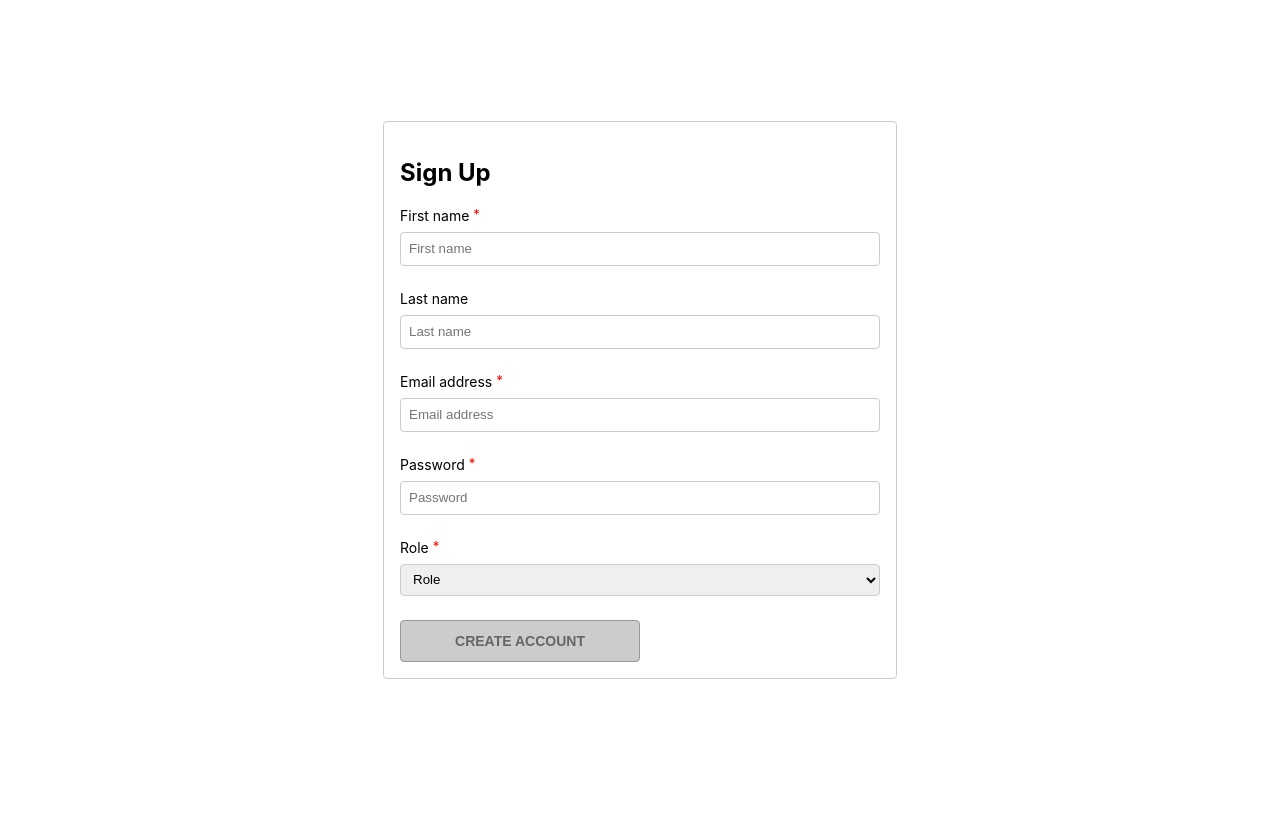
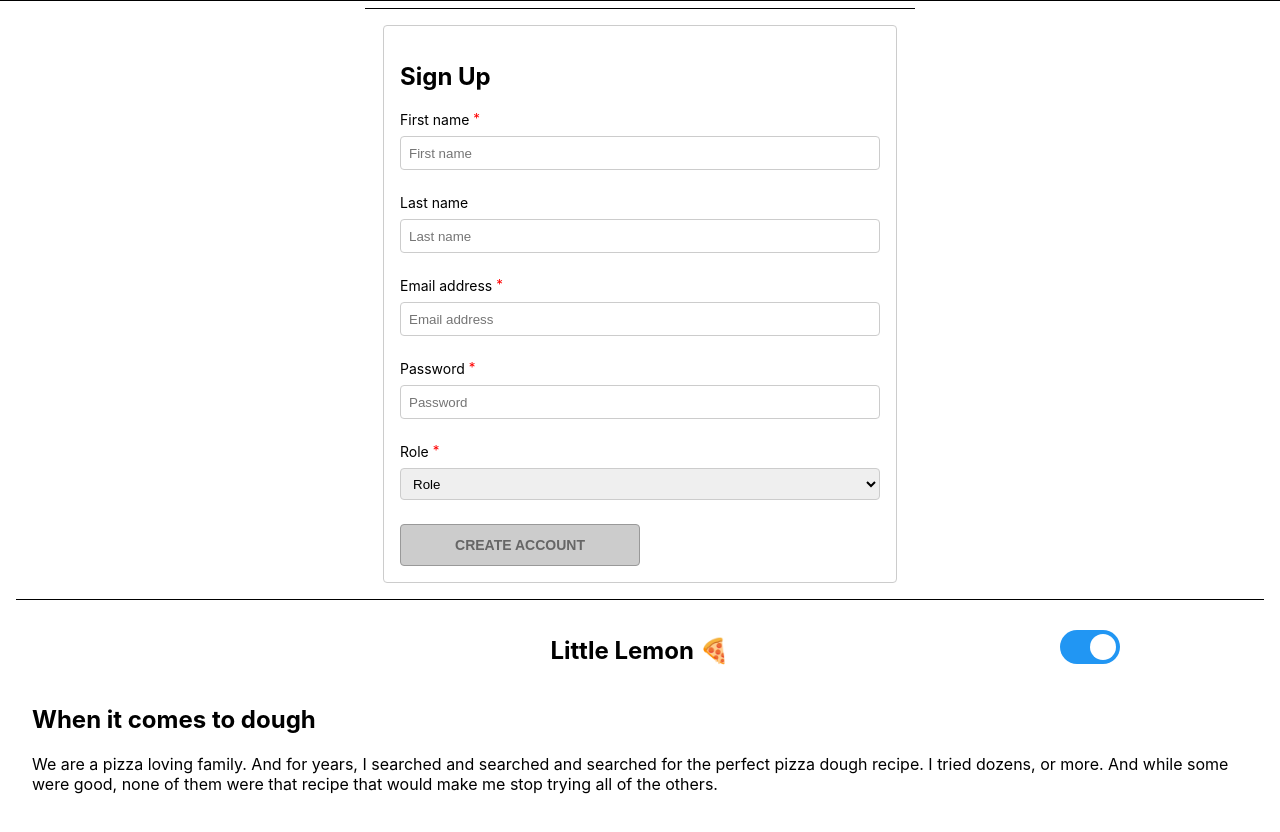
Before and after one commit to eloiji/advanced_react, a React (Create React App) app: page / in a window 1280 px wide. Before the commit the page ends 800 px from the top, so only its background shows below. Built offline with nearby package versions, Linux system fonts and the light colour scheme.

Commit message:
Added Exercise for React Context

```diff
--- a/src/App.js
+++ b/src/App.js
@@ -1,10 +1,12 @@
 import "./App.css";
 import RegistrationForm from "./components/RegistrationForm";
+import Root from "./components/ThemeSettings";
 
 function App() {
   return (
     <div className="App">
       <RegistrationForm />
+      <Root />
     </div>
   );
 }
--- /dev/null
+++ b/src/ThemeContext.js
@@ -0,0 +1,14 @@
+import { createContext, useContext, useState } from "react";
+
+const ThemeContext = createContext(undefined);
+export const ThemeProvider = ({ children }) => {
+    const [theme, setTheme] = useState("light");
+    return <ThemeContext.Provider value={{
+        theme,
+        toggleTheme: () => setTheme(theme === "light" ? "dark" : "light"),
+    }}>
+        { children }
+    </ThemeContext.Provider>
+};
+
+export const useTheme = () => useContext(ThemeContext);
--- /dev/null
+++ b/src/components/ThemeSettings.css
@@ -0,0 +1,18 @@
+.App {
+  display: flex;
+  padding: 16px;
+  flex-direction: column;
+  border-top: 1px solid black;
+}
+
+header {
+  display: flex;
+  flex-direction: row;
+  justify-content: center;
+  align-items: center;
+}
+
+.Page {
+  max-width: 1280px;
+  margin: 0 auto;
+}
--- /dev/null
+++ b/src/components/ThemeSettings.js
@@ -0,0 +1,85 @@
+import "./ThemeSettings.css";
+import { ThemeProvider, useTheme } from "./../ThemeContext";
+import Switch from "./../switch";
+
+const Title = ({ children }) => {
+  const { theme } = useTheme();
+  return (
+    <h2
+      style={{
+        color: theme === "light" ? "black" : "white",
+      }}
+    >
+      {children}
+    </h2>
+  );
+};
+
+const Paragraph = ({ children }) => {
+  const { theme } = useTheme();
+  return (
+    <p
+      style={{
+        color: theme === "light" ? "black" : "white",
+      }}
+    >
+      {children}
+    </p>
+  );
+};
+
+const Content = () => {
+  return (
+    <div>
+      <Paragraph>
+        We are a pizza loving family. And for years, I searched and searched and
+        searched for the perfect pizza dough recipe. I tried dozens, or more.
+        And while some were good, none of them were that recipe that would make
+        me stop trying all of the others.
+      </Paragraph>
+    </div>
+  );
+};
+
+const Header = () => {
+  return (
+    <header>
+      <Title>Little Lemon 🍕</Title>
+      <Switch />
+    </header>
+  );
+};
+
+const Page = () => {
+  return (
+    <div className="Page">
+      <Title>When it comes to dough</Title>
+      <Content />
+    </div>
+  );
+};
+
+function ThemeSettings() {
+  const { theme } = useTheme();
+  return (
+    <div
+      className="App"
+      style={{
+        backgroundColor: theme === "light" ? "white" : "black",
+      }}
+    >
+      <Header />
+      <Page />
+    </div>
+  );
+}
+
+function Root() {
+  return (
+    <ThemeProvider>
+      <ThemeSettings />
+    </ThemeProvider>
+  );
+}
+
+export default Root;
--- /dev/null
+++ b/src/switch/Styles.css
@@ -0,0 +1,61 @@
+.switch {
+    position: absolute;
+    display: inline-block;
+    right: 160px;
+    width: 60px;
+    height: 34px;
+}
+
+/* Hide default HTML checkbox */
+.switch input {
+    opacity: 0;
+    width: 0;
+    height: 0;
+}
+
+/* The slider */
+.slider {
+    position: absolute;
+    cursor: pointer;
+    top: 0;
+    left: 0;
+    right: 0;
+    bottom: 0;
+    background-color: #ccc;
+    -webkit-transition: .4s;
+    transition: .4s;
+}
+
+.slider:before {
+    position: absolute;
+    content: "";
+    height: 26px;
+    width: 26px;
+    left: 4px;
+    bottom: 4px;
+    background-color: white;
+    -webkit-transition: .4s;
+    transition: .4s;
+}
+
+input:checked + .slider {
+    background-color: #2196F3;
+}
+
+input:focus + .slider {
+    box-shadow: 0 0 1px #2196F3;
+}
+
+input:checked + .slider:before {
+    -webkit-transform: translateX(26px);
+    -ms-transform: translateX(26px);
+    transform: translateX(26px);
+}
+
+.slider.round {
+    border-radius: 34px;
+}
+
+.slider.round:before {
+    border-radius: 50%;
+}
--- /dev/null
+++ b/src/switch/index.js
@@ -0,0 +1,18 @@
+import "./Styles.css";
+import { useTheme } from "../ThemeContext";
+
+const Switch = () => {
+  const { theme, toggleTheme } = useTheme();
+  return (
+    <label className="switch">
+      <input
+        type="checkbox"
+        checked={theme === "light"}
+        onChange={toggleTheme}
+      />
+      <span className="slider round" />
+    </label>
+  );
+};
+
+export default Switch;
```
